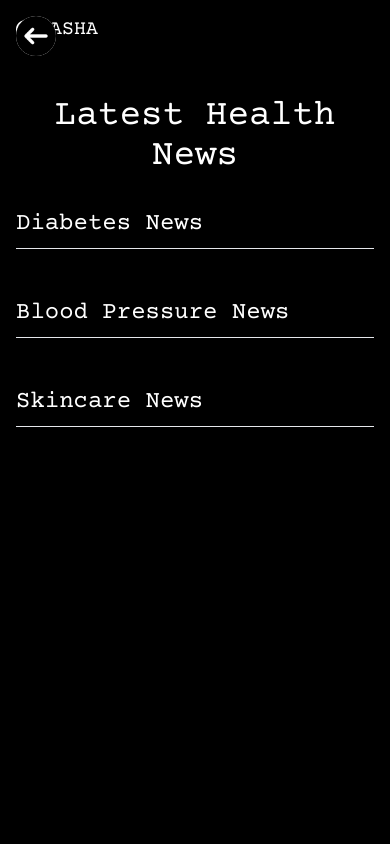
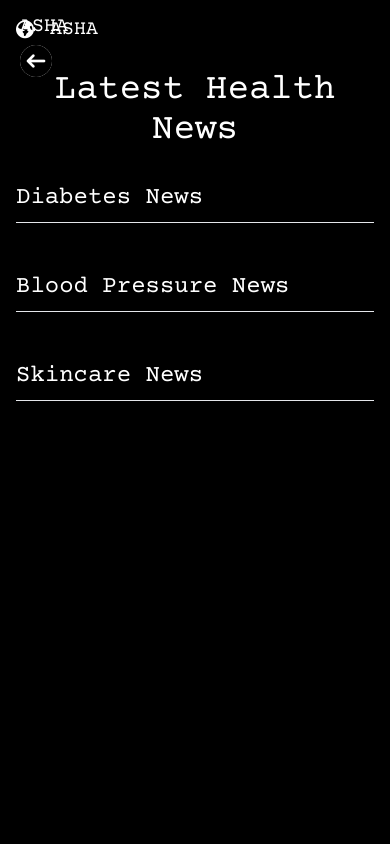
Before and after one commit to AmanchaRahul/asha2, a Django app: page /news/ in a window 390 px wide. Run offline with Django 5.2, Linux system fonts and the light colour scheme; data that the repository does not hold is empty; parts of the project's set-up code (start-up, migrations or seed data) failed here and were passed over; some libraries are stand-ins or nearby versions.

Commit message:
changes made

```diff
--- a/templates/news.html
+++ b/templates/news.html
@@ -19,36 +19,53 @@
         .hover-olive:hover {
             color: #808000;
         }
-        .header-container {
+        .header-nav {
+            display: flex;
+            align-items: center;
+            padding: 1rem;
             position: relative;
-            width: 100%;
-            padding-top: 1rem;
+            gap: 1rem;
         }
         .back-button {
-            position: absolute;
-            top: 1rem;
-            left: 1rem;
-            z-index: 10;
+            flex-shrink: 0;
+            width: 40px;
+            height: 40px;
+            display: flex;
+            align-items: center;
         }
         .back-button img {
-            width: 40px;
-            height: 40px;
+            width: 100%;
+            height: 100%;
+        }
+        .site-logo {
+            font-size: 1.5rem;
+            white-space: nowrap;
+            margin-left: 0.5rem;
         }
         @media (max-width: 640px) {
-            .header-container {
-                padding-top: 4rem;
+            .header-nav {
+                padding: 0.75rem;
+            }
+            .back-button {
+                width: 32px;
+                height: 32px;
+            }
+            .site-logo {
+                font-size: 1.25rem;
             }
         }
     </style>
 </head>
 <body class="flex flex-col min-h-screen">
-    <div class="header-container relative">
+    <!-- Header Navigation -->
+    <nav class="header-nav">
         <a href="{% url 'basedata' %}" class="back-button">
             <img src="{% static 'images/backbutton1.png' %}" alt="Back" title="Go back">
         </a>
-    </div>
+        <span class="site-logo">ASHA</span>
+    </nav>
 
-    <main class="flex-grow p-4 max-w-4xl mx-auto mt-4">
+    <main class="flex-grow p-4 max-w-4xl mx-auto">
         <h1 class="text-4xl mb-8 text-center sm:text-4xl text-3xl">Latest Health News</h1>
 
         <section class="mb-12">
```
